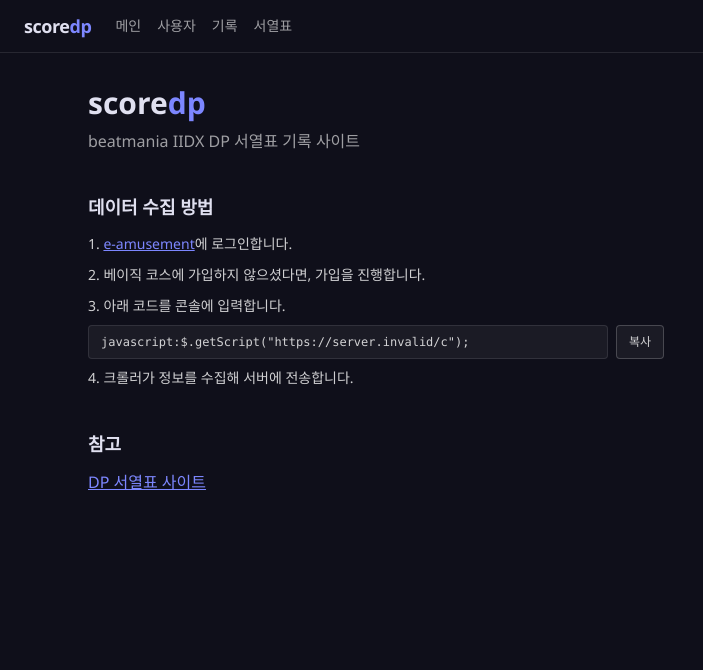
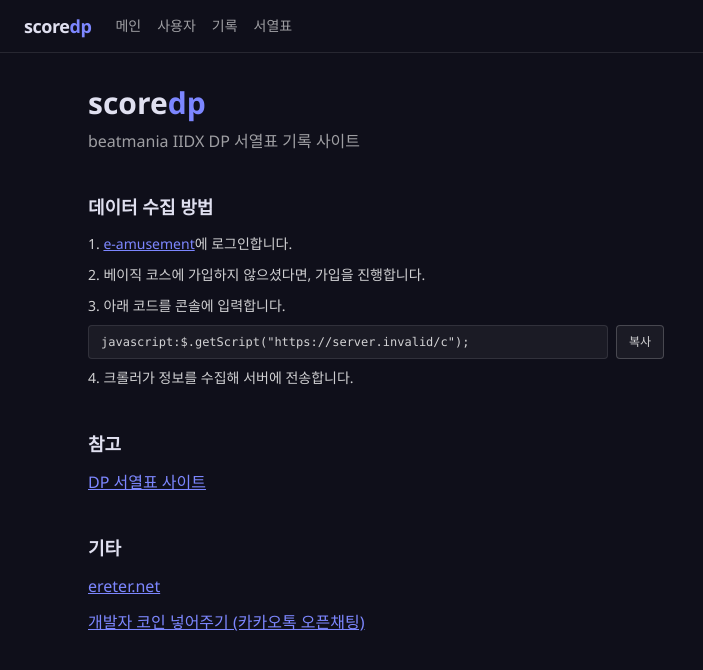
Before and after one commit to DohyunJegal/scoredp_pyfront, a Next.js app: page / in a window 1280 px wide. Shown: the top 670 px of the page, without its empty margins (0-703 px from the left). Built offline with nearby package versions, Linux system fonts and the light colour scheme; no server answers.

Commit message:
feat: add loading state to users page and unify loading messages

```diff
--- a/app/page.tsx
+++ b/app/page.tsx
@@ -60,6 +60,16 @@ export default function HomePage() {
           DP 서열표 사이트
         </a>
       </section>
+
+      <section className="flex flex-col gap-3">
+        <h2 className="text-lg font-semibold">기타</h2>
+        <a href="https://ereter.net/" target="_blank" className="text-indigo-400 underline">
+          ereter.net
+        </a>
+        <a href="https://open.kakao.com/o/sHxDbXrh" target="_blank" className="text-indigo-400 underline">
+          개발자 코인 넣어주기 (카카오톡 오픈채팅)
+        </a>
+      </section>
     </div>
   );
 }
--- a/app/scores/page.tsx
+++ b/app/scores/page.tsx
@@ -108,7 +108,7 @@ function ScoresContent() {
       const url = new URL(`${API_URL}/scores/${encodeURIComponent(id)}`);
       if (lv) url.searchParams.set("level", String(lv));
       const res = await fetch(url.toString());
-      if (res.status === 404) throw new Error("사용자를 찾을 수 없습니다.");
+      if (res.status === 404) throw new Error("사용자를 찾을 수 없어요.");
       if (!res.ok) throw new Error("서버 오류가 발생했습니다.");
       setScores(await res.json());
     } catch (e) {
@@ -216,11 +216,11 @@ function ScoresContent() {
         </>
       )}
 
-      {loading && <p className="text-white/40 text-sm">불러오는 중...</p>}
+      {loading && <p className="text-white/40 text-sm">데이터를 가져오는 중...</p>}
       {error && <p className="text-red-400 text-sm">{error}</p>}
 
       {hasResult && groups.length === 0 && (
-        <p className="text-white/40 text-sm">스코어 데이터가 없습니다.</p>
+        <p className="text-white/40 text-sm">스코어 데이터가 비어있어요.</p>
       )}
 
       {hasResult && scores.length > 0 && (
--- a/app/tier/page.tsx
+++ b/app/tier/page.tsx
@@ -74,7 +74,7 @@ export default function TierPage() {
         ))}
       </div>
 
-      {loading && <p className="text-white/40 text-sm">불러오는 중…</p>}
+      {loading && <p className="text-white/40 text-sm">데이터를 가져오는 중...</p>}
 
       {groups.map(([lvKey, items]) => (
         <section key={lvKey} className="flex flex-col gap-2">
--- a/app/users/page.tsx
+++ b/app/users/page.tsx
@@ -13,12 +13,14 @@ interface User {
 export default function UsersPage() {
   const [users, setUsers] = useState<User[]>([]);
   const [query, setQuery] = useState("");
+  const [loading, setLoading] = useState(true);
 
   useEffect(() => {
     fetch(`${API_URL}/users`)
       .then((r) => r.json())
       .then(setUsers)
-      .catch(() => {});
+      .catch(() => {})
+      .finally(() => setLoading(false));
   }, []);
 
   const filtered = users.filter((u) => {
@@ -38,7 +40,9 @@ export default function UsersPage() {
         className="px-3 py-1.5 rounded border border-white/20 bg-white/5 text-sm w-64 focus:outline-none focus:border-indigo-400"
       />
 
-      {filtered.length === 0 ? (
+      {loading ? (
+        <p className="text-white/40 text-sm">데이터를 가져오는 중...</p>
+      ) : filtered.length === 0 ? (
         <p className="text-white/40 text-sm">검색 결과가 없습니다.</p>
       ) : (
         <div className="grid grid-cols-3 sm:grid-cols-3 md:grid-cols-4 gap-3">
```
